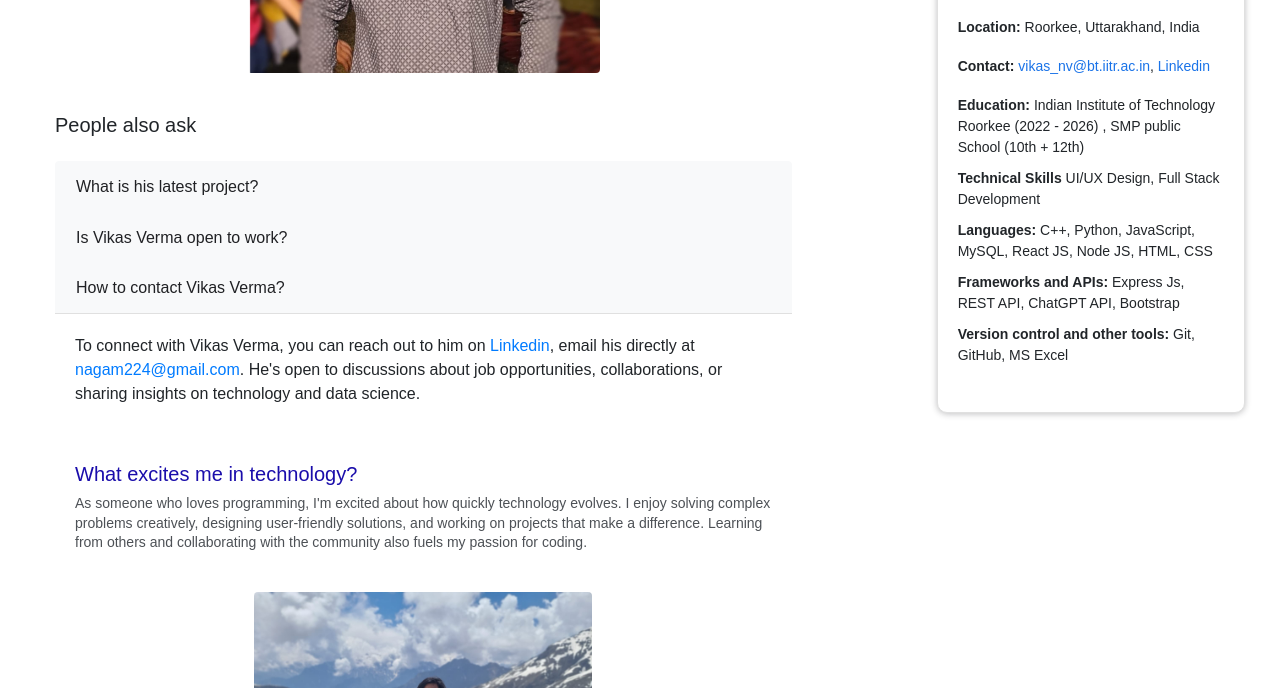
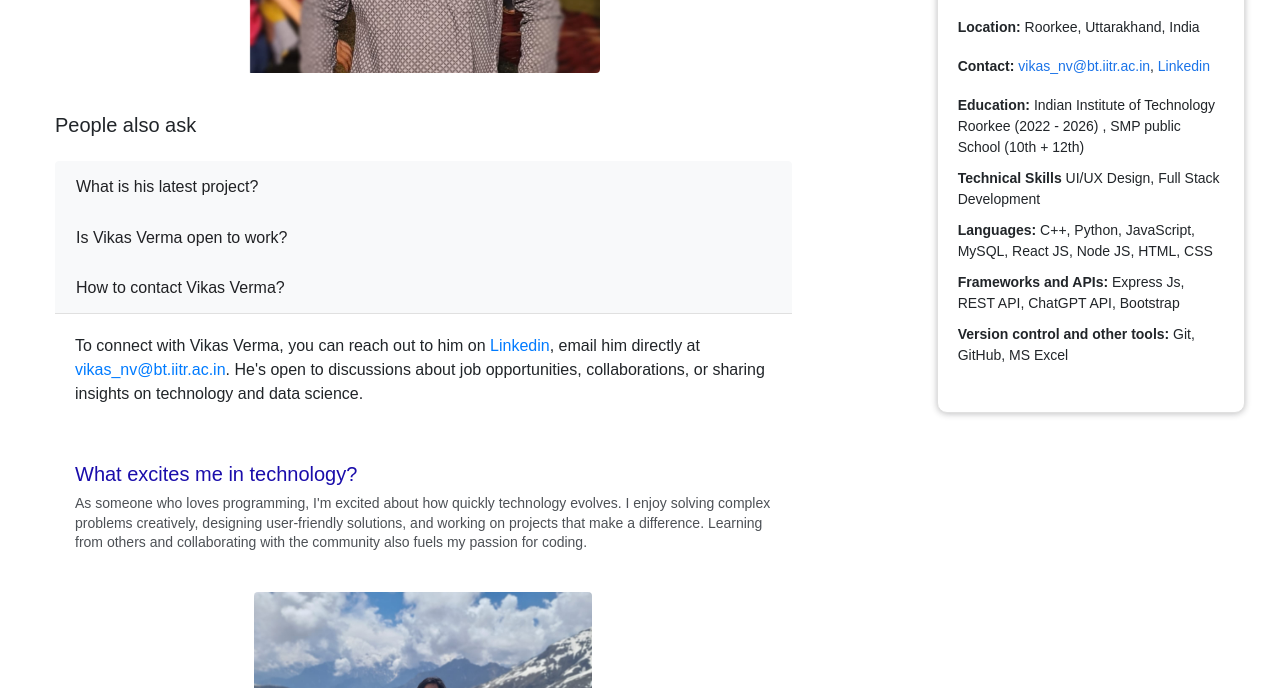
Before and after one commit to vikasiitr10/Portfolio, a website: page about.html in a window 1280 px wide. Both pictures are taken after a click on the button "How to contact Vikas Verma?". Shown: the part 593-1281 px from the top of the page. Drawn offline with nearby package versions, Linux system fonts and the light colour scheme.

Commit message:
about section fixed

```diff
--- a/about.html
+++ b/about.html
@@ -151,7 +151,7 @@
                                 </div>
                                 <div id="collapseThree" class="collapse" aria-labelledby="headingThree" data-parent="#peopleAlsoAsk">
                                     <div class="card-body">
-                                        To connect with Vikas Verma, you can reach out to him on <a href="https://www.linkedin.com/in/" target="_blank">Linkedin</a>, email his directly at <a href="mailto:nagam224@gmail.com" target="_blank">nagam224@gmail.com</a>. He's open to discussions about job opportunities, collaborations, or sharing insights on technology and data science.
+                                        To connect with Vikas Verma, you can reach out to him on <a href="https://www.linkedin.com/in/" target="_blank">Linkedin</a>, email him directly at <a href="vikas_nv@bt.iitr.ac.in" target="_blank">vikas_nv@bt.iitr.ac.in</a>. He's open to discussions about job opportunities, collaborations, or sharing insights on technology and data science.
                                 </div>
                             </div>
                         </div>
```
